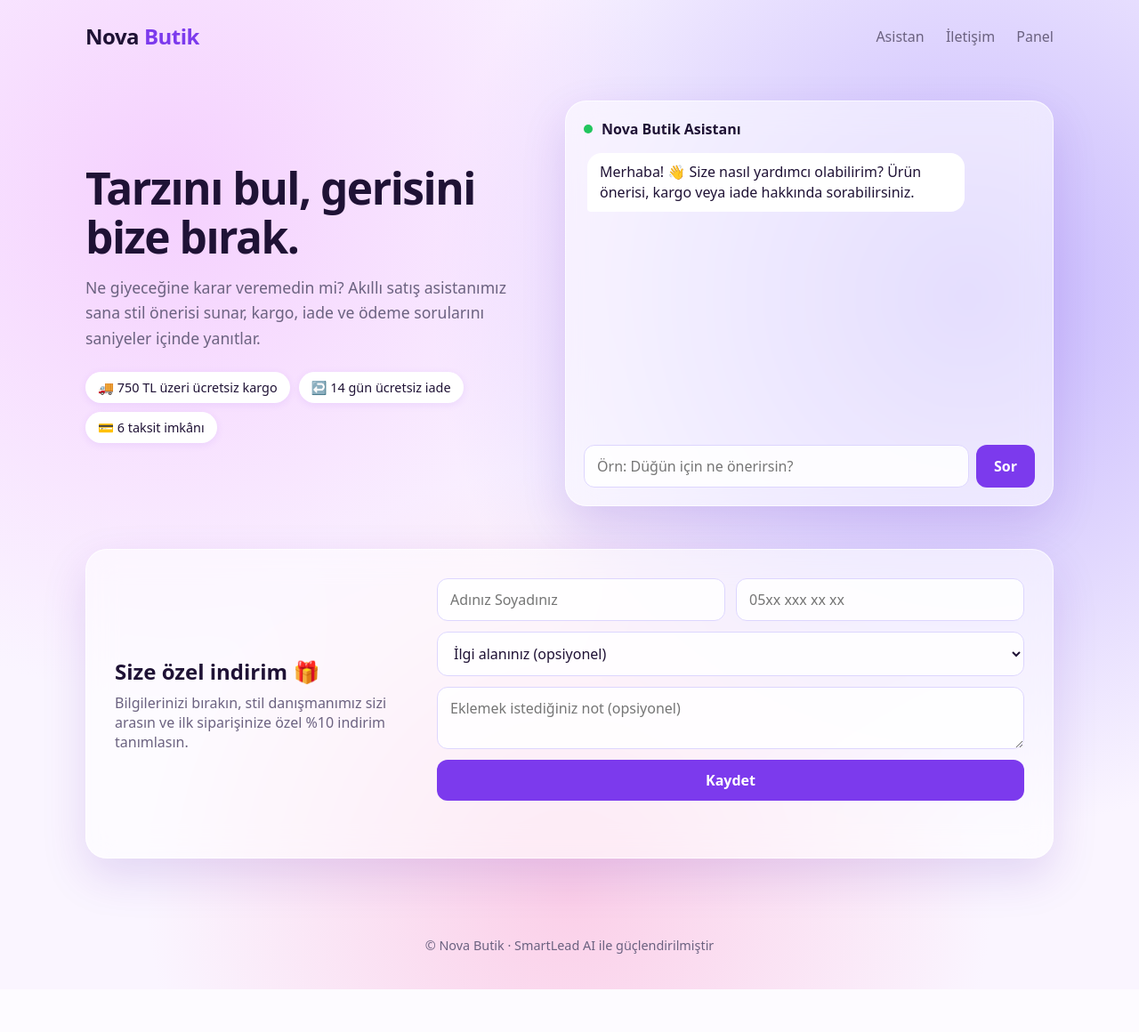
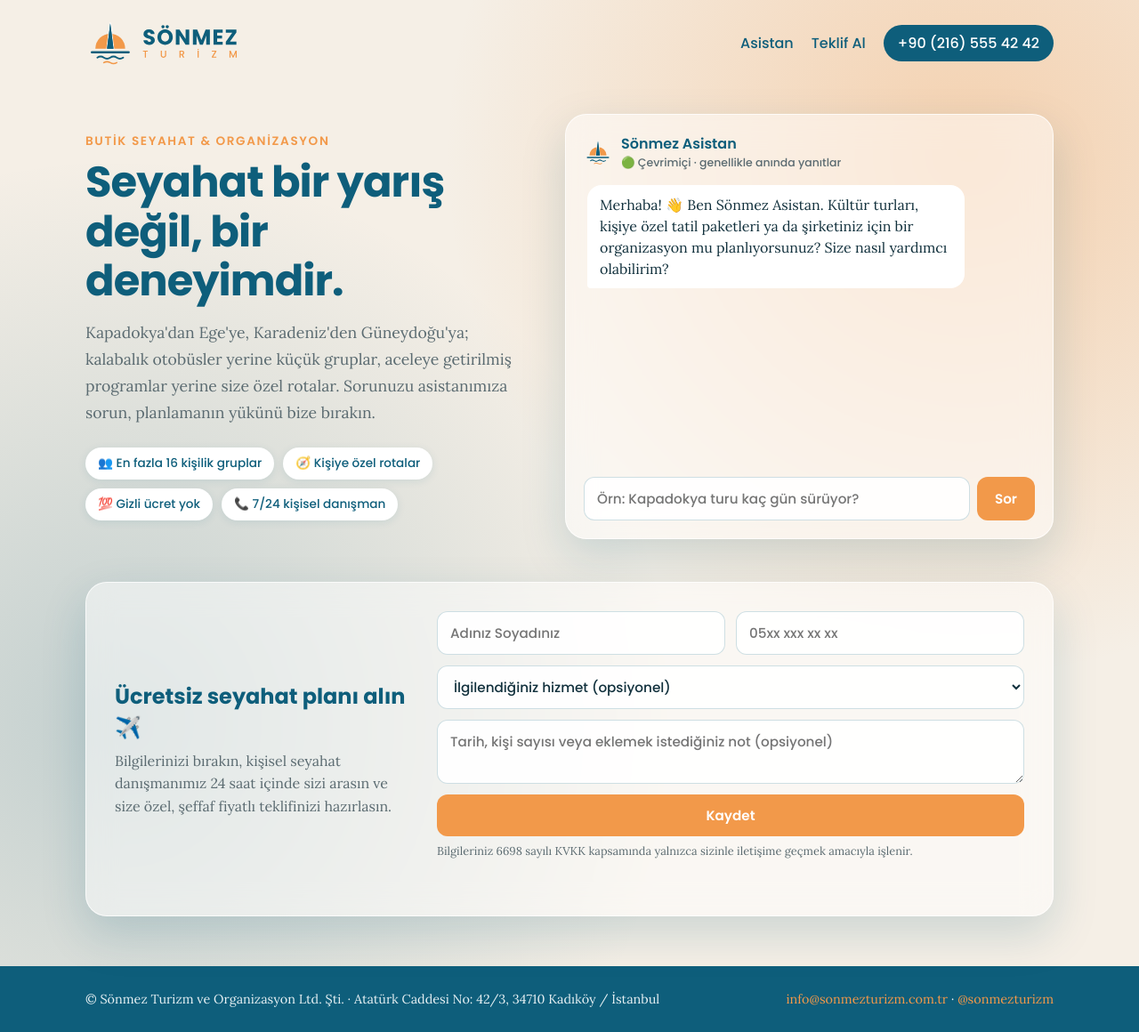
Before and after one commit to OzanSonmez37/Akilli-Satis-Asistani, a Flask app: page / in a window 1280 px wide. Shown: the whole page at 89% size. Before the commit the page ends 1112 px from the top, so only its background shows below. Run offline with Flask 3, Linux system fonts and the light colour scheme.

Commit message:
Markayı Sönmez Turizm'e uyarla
- config.py: Sönmez Turizm BUSINESS_CONTEXT (hizmetler, farklar, iletişim, marka tonu), BRAND_* ayarları
- Karşılama sayfası ve panel: logo paketi, #0E5E7B / #F2994A / #F5EFE6, Poppins + Lora, tur/hizmet seçimi, KVKK notu
- Wix Velo: ilgi_alani ve not alanları, CORS için wixsite adresi
- README: markaya özel kişiselleştirme ve yayınlama adımları

Co-Authored-By: Claude Opus 5.5 <noreply@anthropic.com>

```diff
--- a/app/routes.py
+++ b/app/routes.py
@@ -28,10 +28,14 @@ def _hata(mesaj, durum_kodu):
 @pages_bp.route('/')
 def index():
     """Karşılama sayfası (B2C)."""
+    ayar = current_app.config
     return render_template(
         'index.html',
-        marka=current_app.config['BRAND_NAME'],
-        slogan=current_app.config['BRAND_SLOGAN'],
+        marka=ayar['BRAND_NAME'],
+        slogan=ayar['BRAND_SLOGAN'],
+        telefon=ayar['BRAND_PHONE'],
+        eposta=ayar['BRAND_EMAIL'],
+        adres=ayar['BRAND_ADDRESS'],
     )
 
 
--- a/app/services/ai_service.py
+++ b/app/services/ai_service.py
@@ -78,9 +78,9 @@ class AIService:
         if not self.api_key:
             return (
                 f'Merhaba! Ben {self.brand_name} asistanıyım. Şu an demo modunda '
-                'çalışıyorum (yapay zekâ anahtarı tanımlı değil). Size özel öneriler '
-                've indirimler için aşağıdaki forma adınızı ve telefonunuzu '
-                'bırakabilirsiniz; ekibimiz en kısa sürede dönüş yapacak.'
+                'çalışıyorum (yapay zekâ anahtarı tanımlı değil). Hayalinizdeki seyahati '
+                'birlikte planlamak için aşağıdaki forma adınızı ve telefonunuzu '
+                'bırakabilirsiniz; seyahat danışmanımız 24 saat içinde sizi arayacak.'
             )
 
         mesajlar = self._mesajlari_hazirla(mesaj, gecmis)
--- a/app/templates/index.html
+++ b/app/templates/index.html
@@ -4,44 +4,52 @@
   <meta charset="utf-8">
   <meta name="viewport" content="width=device-width, initial-scale=1">
   <title>{{ marka }} — Akıllı Satış Asistanı</title>
+  <link rel="icon" href="{{ url_for('static', filename='img/ikon.svg') }}" type="image/svg+xml">
+  <link rel="preconnect" href="https://fonts.googleapis.com">
+  <link rel="preconnect" href="https://fonts.gstatic.com" crossorigin>
+  <link href="https://fonts.googleapis.com/css2?family=Poppins:wght@500;600;700&family=Lora:ital,wght@0,400;0,500;1,400&display=swap" rel="stylesheet">
   <style>
-    /* Marka renkleri tek yerde: kendi işinize göre değiştirin */
+    /* Sönmez Turizm marka renkleri (Proje Başlatma Belgesi, Bölüm III) */
     :root {
-      --ana: #7c3aed;
-      --ana-koyu: #5b21b6;
-      --vurgu: #f472b6;
-      --metin: #1f1235;
-      --soluk: #6b6280;
-      --cam: rgba(255, 255, 255, 0.55);
-      --cam-kenar: rgba(255, 255, 255, 0.7);
+      --mavi: #0E5E7B;          /* Deniz Mavisi — güven, keşif, huzur */
+      --mavi-koyu: #0A4A61;
+      --turuncu: #F2994A;       /* Gün Batımı Turuncusu — sıcaklık, enerji */
+      --bej: #F5EFE6;           /* Kum Beji — sadelik, doğallık */
+      --metin: #12313d;
+      --soluk: #5b6b71;
+      --cam: rgba(255, 255, 255, 0.5);
+      --cam-kenar: rgba(255, 255, 255, 0.75);
     }
     * { box-sizing: border-box; }
     body {
       margin: 0;
-      font-family: system-ui, -apple-system, "Segoe UI", Roboto, sans-serif;
+      font-family: "Lora", Georgia, serif;   /* gövde metinleri: Lora */
       color: var(--metin);
       min-height: 100vh;
       background:
-        radial-gradient(circle at 15% 20%, #f5d0fe 0, transparent 40%),
-        radial-gradient(circle at 85% 30%, #c4b5fd 0, transparent 45%),
-        radial-gradient(circle at 50% 90%, #fbcfe8 0, transparent 40%),
-        #faf5ff;
+        radial-gradient(circle at 85% 15%, rgba(242,153,74,.35) 0, transparent 40%),
+        radial-gradient(circle at 10% 70%, rgba(14,94,123,.22) 0, transparent 45%),
+        var(--bej);
     }
+    h1, h2, button, nav, .rozet, .sohbet-baslik, input, select, textarea { font-family: "Poppins", system-ui, sans-serif; }
     .kapsayici { max-width: 1120px; margin: 0 auto; padding: 0 16px; }
 
-    /* Z-Pattern 1. çizgi: logo sol üst → menü sağ üst */
-    header { display: flex; justify-content: space-between; align-items: center; padding: 24px 0; }
-    .logo { font-size: 1.5rem; font-weight: 800; letter-spacing: -0.02em; }
-    .logo span { color: var(--ana); }
-    nav a { color: var(--soluk); text-decoration: none; margin-left: 20px; font-weight: 500; }
-    nav a:hover { color: var(--ana); }
+    /* Z-Pattern 1. çizgi: logo sol üst → iletişim/menü sağ üst */
+    header { display: flex; justify-content: space-between; align-items: center; padding: 20px 0; gap: 16px; }
+    .logo img { height: 56px; display: block; }
+    nav { display: flex; align-items: center; gap: 20px; font-weight: 500; }
+    nav a { color: var(--mavi); text-decoration: none; }
+    nav a:hover { color: var(--turuncu); }
+    nav .tel { background: var(--mavi); color: #fff; padding: 8px 16px; border-radius: 999px; white-space: nowrap; }
+    nav .tel:hover { background: var(--mavi-koyu); color: #fff; }
 
     /* Z-Pattern çapraz: tanıtım solda → sohbet sağda */
     .hero { display: grid; grid-template-columns: 1fr 1.1fr; gap: 40px; align-items: center; padding: 32px 0 48px; }
-    .hero h1 { font-size: clamp(2rem, 4vw, 3.1rem); line-height: 1.1; margin: 0 0 16px; letter-spacing: -0.03em; }
-    .hero p { color: var(--soluk); font-size: 1.1rem; line-height: 1.6; margin: 0 0 24px; }
+    .ust-baslik { color: var(--turuncu); font-family: "Poppins", sans-serif; font-weight: 600; letter-spacing: .12em; text-transform: uppercase; font-size: .85rem; }
+    .hero h1 { font-size: clamp(2rem, 4vw, 3rem); line-height: 1.15; margin: 8px 0 16px; color: var(--mavi); letter-spacing: -0.02em; }
+    .hero p { color: var(--soluk); font-size: 1.1rem; line-height: 1.7; margin: 0 0 24px; }
     .rozetler { display: flex; flex-wrap: wrap; gap: 10px; }
-    .rozet { background: #fff; border-radius: 999px; padding: 8px 14px; font-size: .9rem; box-shadow: 0 2px 8px rgba(124,58,237,.1); }
+    .rozet { background: #fff; border-radius: 999px; padding: 8px 14px; font-size: .85rem; color: var(--mavi); box-shadow: 0 2px 10px rgba(14,94,123,.1); }
 
     /* Glassmorphism (buzlu cam) sohbet kartı */
     .cam-kart {
@@ -50,85 +58,99 @@
       border-radius: 24px;
       backdrop-filter: blur(16px);
       -webkit-backdrop-filter: blur(16px);
-      box-shadow: 0 20px 50px rgba(91, 33, 182, 0.15);
+      box-shadow: 0 20px 50px rgba(14, 94, 123, 0.18);
       padding: 20px;
     }
-    .sohbet-baslik { display: flex; align-items: center; gap: 10px; margin-bottom: 12px; font-weight: 700; }
-    .nokta { width: 10px; height: 10px; border-radius: 50%; background: #22c55e; }
+    .sohbet-baslik { display: flex; align-items: center; gap: 10px; margin-bottom: 12px; font-weight: 600; color: var(--mavi); }
+    .sohbet-baslik img { width: 32px; height: 32px; }
+    .sohbet-baslik small { display: block; font-weight: 400; color: var(--soluk); font-size: .78rem; }
     #yanitAlani {
       height: 320px; overflow-y: auto; display: flex; flex-direction: column; gap: 10px;
       padding: 4px; margin-bottom: 12px;
     }
-    .balon { max-width: 85%; padding: 10px 14px; border-radius: 16px; line-height: 1.45; white-space: pre-wrap; }
+    .balon { max-width: 85%; padding: 10px 14px; border-radius: 16px; line-height: 1.5; white-space: pre-wrap; }
     .balon.asistan { background: #fff; align-self: flex-start; border-bottom-left-radius: 4px; }
-    .balon.kullanici { background: var(--ana); color: #fff; align-self: flex-end; border-bottom-right-radius: 4px; }
-    .balon.hata { background: #fee2e2; color: #991b1b; align-self: flex-start; }
+    .balon.kullanici { background: var(--mavi); color: #fff; align-self: flex-end; border-bottom-right-radius: 4px; }
+    .balon.hata { background: #fde8e8; color: #9b1c1c; align-self: flex-start; }
     .giris-satiri { display: flex; gap: 8px; }
 
     input, textarea, select {
-      font: inherit; color: var(--metin);
+      font-size: .95rem; color: var(--metin);
       width: 100%; padding: 12px 14px; border-radius: 12px;
-      border: 1px solid #ddd6fe; background: rgba(255,255,255,.85);
+      border: 1px solid rgba(14,94,123,.2); background: rgba(255,255,255,.9);
     }
-    input:focus, textarea:focus, select:focus { outline: 2px solid var(--ana); border-color: transparent; }
+    input:focus, textarea:focus, select:focus { outline: 2px solid var(--turuncu); border-color: transparent; }
     button {
-      font: inherit; font-weight: 600; cursor: pointer;
+      font-weight: 600; font-size: .95rem; cursor: pointer;
       padding: 12px 20px; border: 0; border-radius: 12px;
-      background: var(--ana); color: #fff; white-space: nowrap;
+      background: var(--turuncu); color: #fff; white-space: nowrap;
     }
-    button:hover { background: var(--ana-koyu); }
+    button:hover { background: #e0833a; }
     button:disabled { opacity: .6; cursor: wait; }
 
     /* Z-Pattern son çizgi: gözün indiği alt bölgede form */
-    .form-bolumu { padding: 0 0 64px; }
+    .form-bolumu { padding: 0 0 56px; }
     .form-bolumu .cam-kart { display: grid; grid-template-columns: 1fr 2fr; gap: 32px; align-items: center; padding: 32px; }
-    .form-bolumu h2 { margin: 0 0 8px; }
-    .form-bolumu p { margin: 0; color: var(--soluk); }
+    .form-bolumu h2 { margin: 0 0 8px; color: var(--mavi); }
+    .form-bolumu p { margin: 0; color: var(--soluk); line-height: 1.6; }
     .form-izgara { display: grid; grid-template-columns: 1fr 1fr; gap: 12px; }
     .form-izgara .tam { grid-column: 1 / -1; }
+    .kvkk { font-size: .8rem; color: var(--soluk); margin-top: 8px; }
     #formSonuc { margin-top: 10px; font-weight: 500; min-height: 1.4em; }
-    #formSonuc.ok { color: #15803d; }
-    #formSonuc.err { color: #b91c1c; }
+    #formSonuc.ok { color: #1f7a4d; }
+    #formSonuc.err { color: #9b1c1c; }
 
-    footer { text-align: center; color: var(--soluk); padding: 24px 0 40px; font-size: .9rem; }
+    footer { background: var(--mavi); color: #e6f0f3; padding: 28px 0; font-size: .9rem; }
+    footer .kapsayici { display: flex; justify-content: space-between; flex-wrap: wrap; gap: 12px; }
+    footer a { color: var(--turuncu); text-decoration: none; }
 
     @media (max-width: 820px) {
       .hero, .form-bolumu .cam-kart { grid-template-columns: 1fr; }
       .form-izgara { grid-template-columns: 1fr; }
-      nav a { margin-left: 12px; }
+      nav a:not(.tel) { display: none; }
+      .logo img { height: 44px; }
+      nav .tel { padding: 8px 12px; font-size: .85rem; }
     }
   </style>
 </head>
 <body>
   <div class="kapsayici">
     <header>
-      <div class="logo" id="logo">{{ marka.split(' ')[0] }}<span>{{ ' ' ~ marka.split(' ')[1:]|join(' ') }}</span></div>
+      <a class="logo" href="/" aria-label="{{ marka }} ana sayfa">
+        <img src="{{ url_for('static', filename='img/logo.svg') }}" alt="{{ marka }}">
+      </a>
       <nav>
         <a href="#sohbet">Asistan</a>
-        <a href="#iletisim">İletişim</a>
-        <a href="/dashboard">Panel</a>
+        <a href="#iletisim">Teklif Al</a>
+        <a class="tel" href="tel:{{ telefon|replace(' ', '')|replace('(', '')|replace(')', '') }}">{{ telefon }}</a>
       </nav>
     </header>
 
     <section class="hero">
       <div>
+        <div class="ust-baslik">Butik seyahat &amp; organizasyon</div>
         <h1>{{ slogan }}</h1>
-        <p>Ne giyeceğine karar veremedin mi? Akıllı satış asistanımız sana stil önerisi sunar,
-          kargo, iade ve ödeme sorularını saniyeler içinde yanıtlar.</p>
+        <p>Kapadokya'dan Ege'ye, Karadeniz'den Güneydoğu'ya; kalabalık otobüsler yerine küçük gruplar,
+          aceleye getirilmiş programlar yerine size özel rotalar. Sorunuzu asistanımıza sorun,
+          planlamanın yükünü bize bırakın.</p>
         <div class="rozetler">
-          <span class="rozet">🚚 750 TL üzeri ücretsiz kargo</span>
-          <span class="rozet">↩️ 14 gün ücretsiz iade</span>
-          <span class="rozet">💳 6 taksit imkânı</span>
+          <span class="rozet">👥 En fazla 16 kişilik gruplar</span>
+          <span class="rozet">🧭 Kişiye özel rotalar</span>
+          <span class="rozet">💯 Gizli ücret yok</span>
+          <span class="rozet">📞 7/24 kişisel danışman</span>
         </div>
       </div>
 
       <div class="cam-kart" id="sohbet">
-        <div class="sohbet-baslik"><span class="nokta"></span> {{ marka }} Asistanı</div>
+        <div class="sohbet-baslik">
+          <img src="{{ url_for('static', filename='img/ikon.svg') }}" alt="">
+          <div>Sönmez Asistan<small><span aria-hidden="true">🟢</span> Çevrimiçi · genellikle anında yanıtlar</small></div>
+        </div>
         <div id="yanitAlani" aria-live="polite">
-          <div class="balon asistan">Merhaba! 👋 Size nasıl yardımcı olabilirim? Ürün önerisi, kargo veya iade hakkında sorabilirsiniz.</div>
+          <div class="balon asistan">Merhaba! 👋 Ben Sönmez Asistan. Kültür turları, kişiye özel tatil paketleri ya da şirketiniz için bir organizasyon mu planlıyorsunuz? Size nasıl yardımcı olabilirim?</div>
         </div>
         <form class="giris-satiri" id="sohbetFormu">
-          <input id="mesajGirisi" type="text" placeholder="Örn: Düğün için ne önerirsin?" maxlength="1000" autocomplete="off" required>
+          <input id="mesajGirisi" type="text" placeholder="Örn: Kapadokya turu kaç gün sürüyor?" maxlength="1000" autocomplete="off" required>
           <button id="sorButonu" type="submit">Sor</button>
         </form>
       </div>
@@ -137,30 +159,39 @@
     <section class="form-bolumu" id="iletisim">
       <div class="cam-kart">
         <div>
-          <h2>Size özel indirim 🎁</h2>
-          <p>Bilgilerinizi bırakın, stil danışmanımız sizi arasın ve ilk siparişinize özel %10 indirim tanımlasın.</p>
+          <h2>Ücretsiz seyahat planı alın ✈️</h2>
+          <p>Bilgilerinizi bırakın, kişisel seyahat danışmanımız 24 saat içinde sizi arasın ve size özel, şeffaf fiyatlı teklifinizi hazırlasın.</p>
         </div>
         <form id="leadFormu">
           <div class="form-izgara">
             <input id="isimGirisi" type="text" placeholder="Adınız Soyadınız" maxlength="100" required>
             <input id="telefonGirisi" type="tel" placeholder="05xx xxx xx xx" maxlength="20" required>
             <select id="ilgiGirisi" class="tam">
-              <option value="">İlgi alanınız (opsiyonel)</option>
-              <option>Kadın giyim</option>
-              <option>Erkek giyim</option>
-              <option>Ayakkabı</option>
-              <option>Aksesuar</option>
+              <option value="">İlgilendiğiniz hizmet (opsiyonel)</option>
+              <option>Kapadokya Turu</option>
+              <option>Ege Turu</option>
+              <option>Karadeniz Turu</option>
+              <option>Güneydoğu Turu</option>
+              <option>Kişiye Özel Tatil Paketi</option>
+              <option>Otel &amp; Transfer Rezervasyonu</option>
+              <option>Kurumsal Organizasyon</option>
             </select>
-            <textarea id="notGirisi" class="tam" rows="2" placeholder="Eklemek istediğiniz not (opsiyonel)" maxlength="500"></textarea>
+            <textarea id="notGirisi" class="tam" rows="2" placeholder="Tarih, kişi sayısı veya eklemek istediğiniz not (opsiyonel)" maxlength="500"></textarea>
             <button id="kaydetButonu" class="tam" type="submit">Kaydet</button>
           </div>
+          <div class="kvkk">Bilgileriniz 6698 sayılı KVKK kapsamında yalnızca sizinle iletişime geçmek amacıyla işlenir.</div>
           <div id="formSonuc" role="status"></div>
         </form>
       </div>
     </section>
   </div>
 
-  <footer>© {{ marka }} · SmartLead AI ile güçlendirilmiştir</footer>
+  <footer>
+    <div class="kapsayici">
+      <div>© {{ marka }} ve Organizasyon Ltd. Şti. · {{ adres }}</div>
+      <div><a href="mailto:{{ eposta }}">{{ eposta }}</a> · <a href="https://www.instagram.com/sonmezturizm" target="_blank" rel="noopener">@sonmezturizm</a></div>
+    </div>
+  </footer>
 
   <script>
     // Sohbet geçmişi: yapay zekânın bağlamı hatırlaması için backend'e gönderilir
--- a/wix/yonetim_paneli.js
+++ b/wix/yonetim_paneli.js
@@ -1,4 +1,4 @@
-// Wix Velo — Yönetim Paneli (B2B) sayfa kodu
+// Wix Velo — Sönmez Turizm Yönetim Paneli (B2B) sayfa kodu
 // Gerekli bileşenler:
 //   #leadRepeater (Repeater) — içinde #isimMetni, #telefonMetni, #ilgiMetni, #tarihMetni (Text)
 //   #toplamMetni (Text), #yenileButonu (Button)
```
Also changed, not shown: app/templates/dashboard.html (+27 -16 lines), config.py (+37 -17 lines), wix/karsilama_sayfasi.js (+8 -2 lines), README.md, app/static/img/ikon.svg (added), app/static/img/logo.svg (added), 1 other file.
